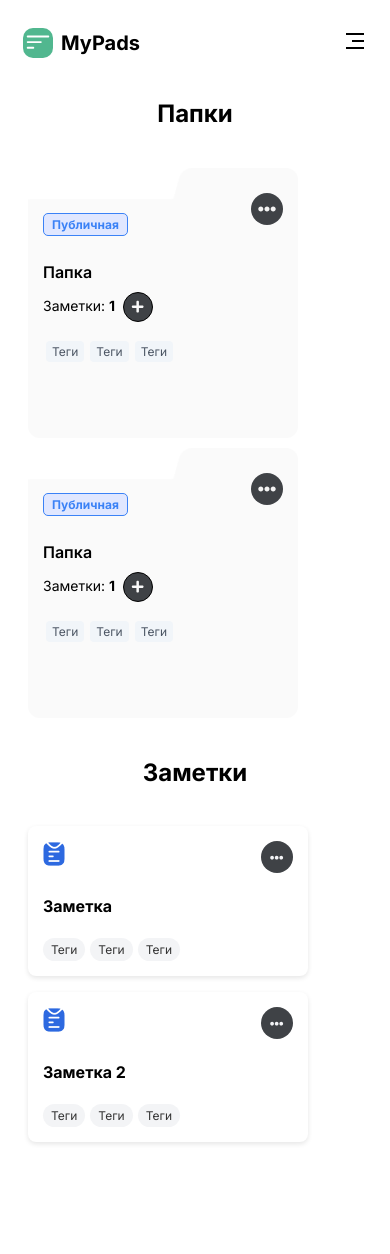
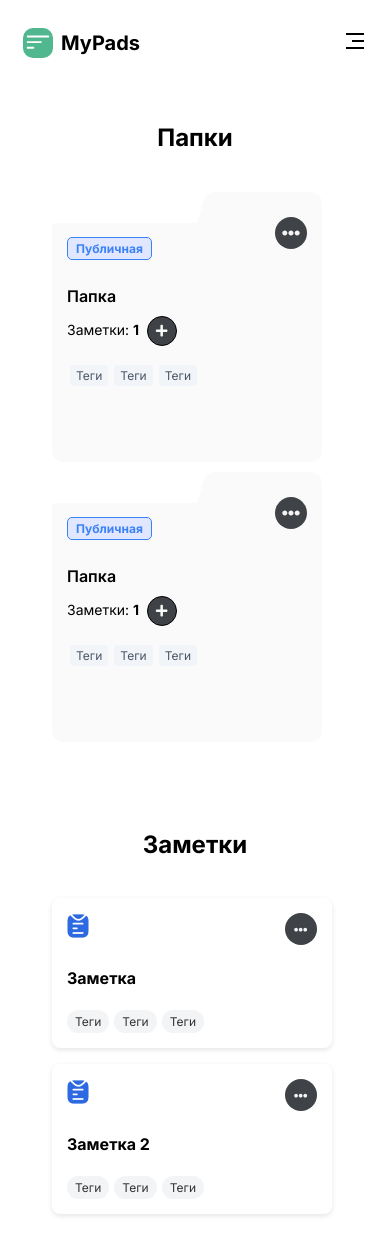
Before and after one commit to BARBARBoyyHD/mypads-progress, a React (Vite) app: page /all/my/bookmark in a window 390 px wide. Shown: the top 1254 px of the page. Before the commit the page ends 1170 px from the top, so only its background shows below. Built offline with nearby package versions, Linux system fonts and the light colour scheme.

Commit message:
Fixing the responsive bookmark to center

```diff
--- a/src/styles/BookMarkPages.module.css
+++ b/src/styles/BookMarkPages.module.css
@@ -2,14 +2,14 @@
 
 @media (max-width: 768px) {
   .bookMarkSection {
-    padding: 0;
+    padding: 24px;
     display: flex;
     flex-direction: column;
     justify-content: center;
     align-items: center;
   }
   .notesSection{
-    padding: 0;
+    padding: 24px;
     display: flex;
     flex-direction: column;
     justify-content: center;
```
